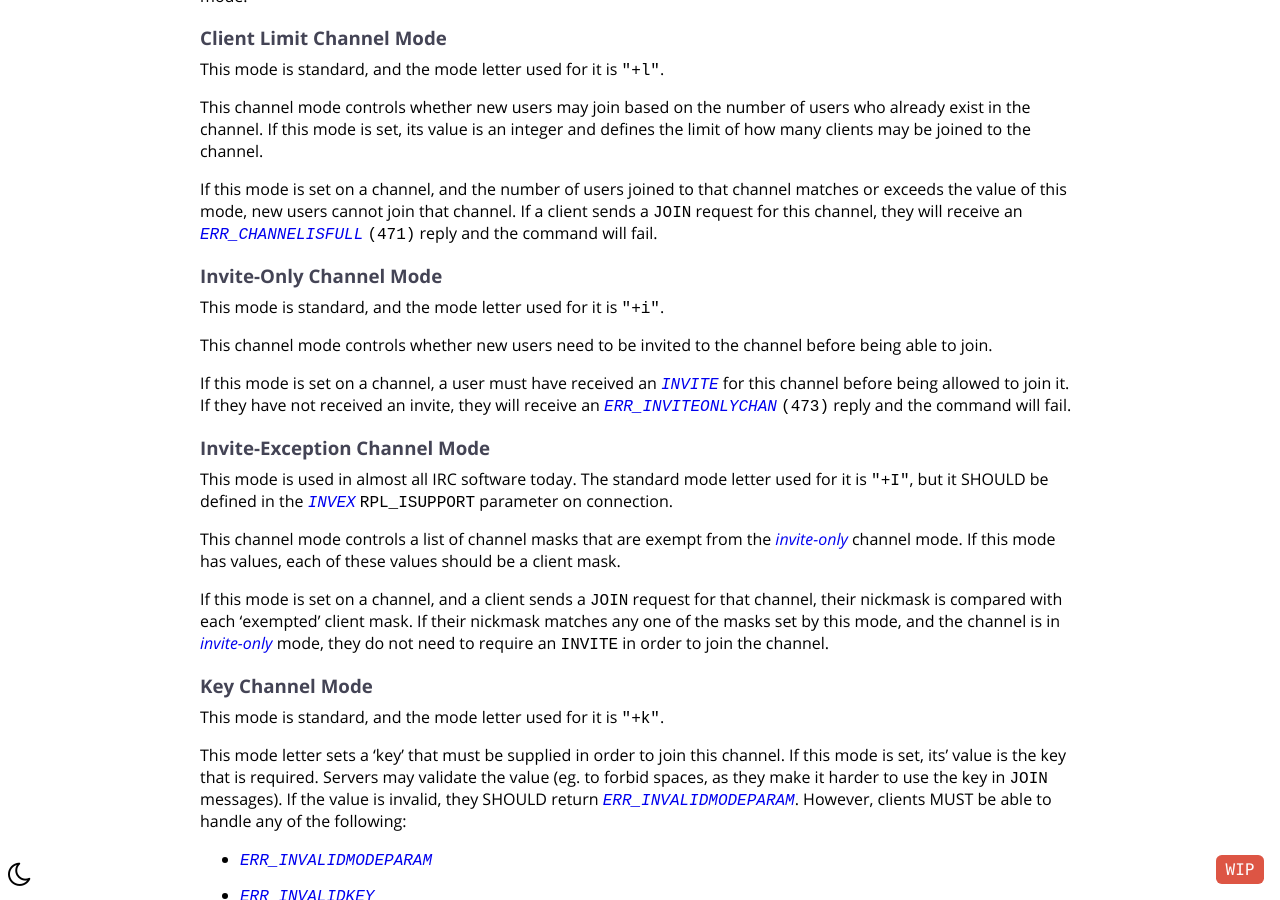
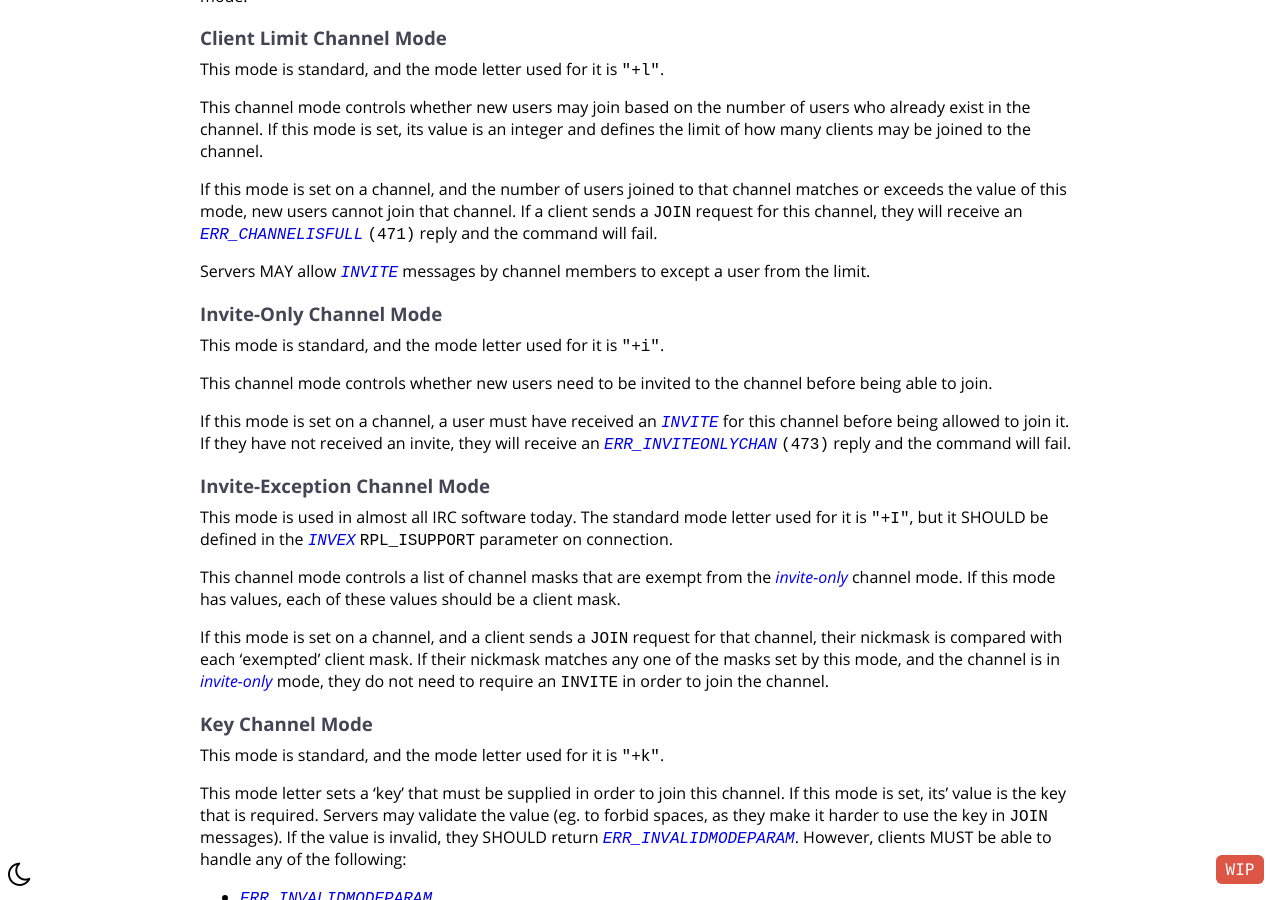
Before and after one commit to ircdocs/modern-irc, a Jekyll site: the page built from index.md, in a window 1280 px wide and 900 px high, scrolled down 59269 px. Built offline with Jekyll 4.4.1, drawn with Linux system fonts in a browser that asks for light colours; the table of contents is made by our own code.

Commit message:
Mention that on some IRCds, INVITEs allow users to join despite +l
This is supported by Bahamut, Charybdis/Solanum, Ergo, Insp, irc2, ircu2/Nefarious, and Unreal.
But not by Hybrid/Plexus4 or ngIRCd.

```diff
--- a/_includes/modern-appendix.md
+++ b/_includes/modern-appendix.md
@@ -101,6 +101,8 @@ This mode is standard, and the mode letter used for it is `"+l"`.
 This channel mode controls whether new users may join based on the number of users who already exist in the channel. If this mode is set, its value is an integer and defines the limit of how many clients may be joined to the channel.
 
 If this mode is set on a channel, and the number of users joined to that channel matches or exceeds the value of this mode, new users cannot join that channel. If a client sends a `JOIN` request for this channel, they will receive an {% numeric ERR_CHANNELISFULL %} reply and the command will fail.
+
+Servers MAY allow {% message INVITE %} messages by channel members to except a user from the limit.
 
 ### Invite-Only Channel Mode
 
```
